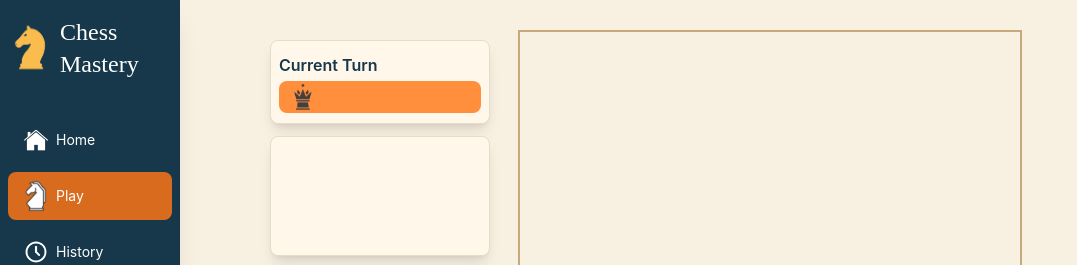
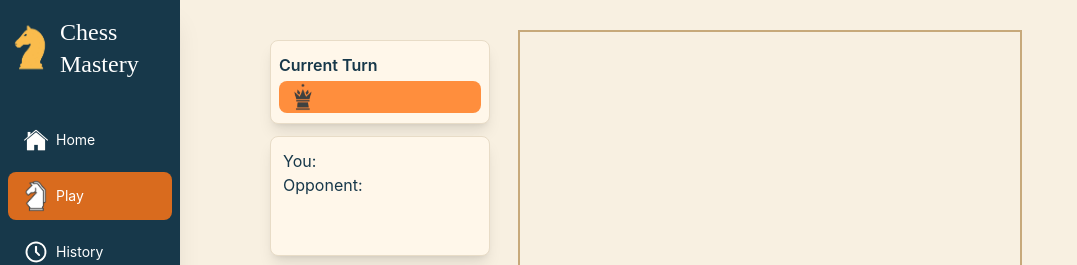
Before and after one commit to rameenali19/Chess-Game, a React (Vite) app: page /game/1 in a window 1280 px wide. Shown: the top 265 px of the page, without its empty margins (0-1077 px from the left). Built offline with nearby package versions, Linux system fonts and the light colour scheme; no server answers.

Commit message:
dsplaying user color and opponent color

```diff
--- a/src/Components/GamePageInfo.jsx
+++ b/src/Components/GamePageInfo.jsx
@@ -1,4 +1,4 @@
-function Info({ turn, checkMate, staleMate, id }) {
+function Info({ turn, checkMate, staleMate, id, userColor, opponentColor }) {
 
   const src = turn === "White" ? "/white-queen.png" : "/black-queen.png";
 
@@ -20,6 +20,12 @@ function Info({ turn, checkMate, staleMate, id }) {
 
       <div className=" bg-[#FFF7EA]  border border-[#E8DCC7] shadow-lg
         px-3 h-30 w-55 flex flex-col py-3 rounded-lg font-inter text-[#17384A]">
+        <div>
+          You: {userColor}
+        </div>
+        <div>
+          Opponent: {opponentColor}
+        </div>
       </div>
 
 
--- a/src/Hooks/ChessBoardHook.js
+++ b/src/Hooks/ChessBoardHook.js
@@ -32,8 +32,8 @@ export function useChessBoard({ turn, setTurn, checkMate, setCheckMate, isStaleM
       const game = ApiChess.getAPI();
 
       const data = await game.getGameAndPlayer(id, guestId);
-
-
+      const opponentColor = data.player_color === "White" ? "Black" : "White"
+      setOpponentColor(opponentColor)
       setUserColor(data.player_color)
       setBoard(data.game_board);
       setTurn(data.current_turn)
--- a/src/Pages/GamePage.jsx
+++ b/src/Pages/GamePage.jsx
@@ -10,7 +10,7 @@ import { useContext } from "react";
 import { UserContext } from "../Context/UserContext";
 import JoinScreen from "../Screens/JoinScreen";
 import WaitingScreen from "../Screens/WaitingScreen";
-import socket from "../api/socket";
+
 
 function GamePage() {
   const [turn, setTurn] = useState(null)
@@ -35,6 +35,8 @@ function GamePage() {
             checkMate={checkMate}
             staleMate={isStaleMate}
             id={id}
+            userColor={userColor}
+            opponentColor={opponentColor}
           />
 
           <div className="ring-2 ring-[#C7A97A] translate-y-7 h-125 w-125 grid grid-cols-8
```
Also changed, not shown: src/Screens/MainMenu.jsx (line endings or trailing spaces).
